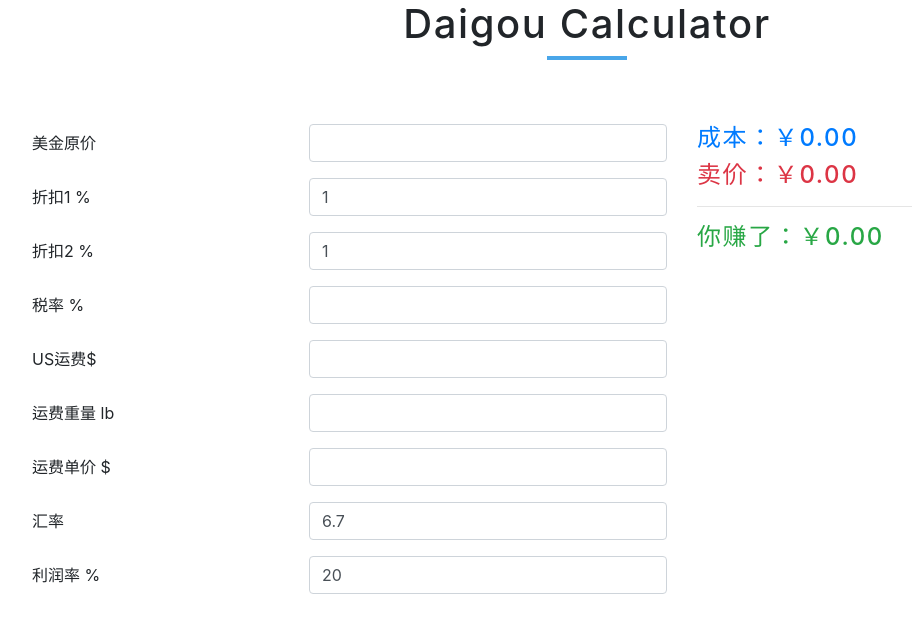
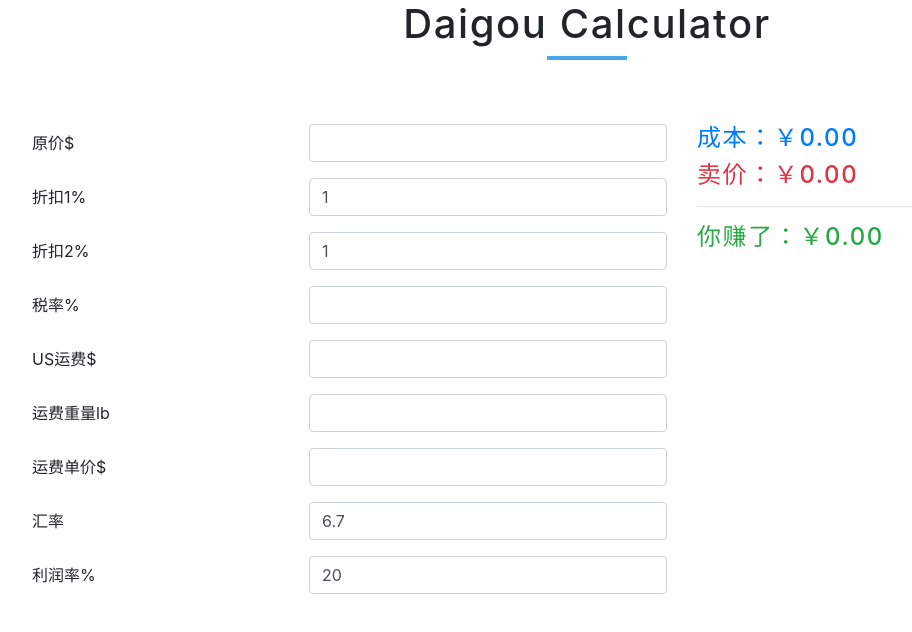
Before and after one commit to wuyu621/01-calculator, a React (Create React App) app: page / in a window 1280 px wide. Shown: the top 632 px of the page, without its empty margins (53-965 px from the left). Built offline with nearby package versions, Linux system fonts and the light colour scheme.

Commit message:
lable text changed

```diff
--- a/src/App.js
+++ b/src/App.js
@@ -32,7 +32,7 @@ function App() {
         <div className="row">
           <div className="col-7">
             <div className="form-group row">
-              <label className="col-5 col-form-label">美金原价</label>
+              <label className="col-5 col-form-label">原价$</label>
               <div className="col-7">
                 <input
                   type="number"
@@ -45,7 +45,7 @@ function App() {
               </div>
             </div>
             <div className="form-group row">
-              <label className="col-5 col-form-label">折扣1 %</label>
+              <label className="col-5 col-form-label">折扣1%</label>
               <div className="col-7">
                 <input
                   type="number"
@@ -59,7 +59,7 @@ function App() {
               </div>
             </div>
             <div className="form-group row">
-              <label className="col-5 col-form-label">折扣2 %</label>
+              <label className="col-5 col-form-label">折扣2%</label>
               <div className="col-7">
                 <input
                   type="number"
@@ -73,7 +73,7 @@ function App() {
               </div>
             </div>
             <div className="form-group row">
-              <label className="col-5 col-form-label">税率 %</label>
+              <label className="col-5 col-form-label">税率%</label>
               <div className="col-7">
                 <input
                   type="number"
@@ -99,7 +99,7 @@ function App() {
               </div>
             </div>
             <div className="form-group row">
-              <label className="col-5 col-form-label">运费重量 lb</label>
+              <label className="col-5 col-form-label">运费重量lb</label>
               <div className="col-7">
                 <input
                   type="number"
@@ -112,7 +112,7 @@ function App() {
               </div>
             </div>
             <div className="form-group row">
-              <label className="col-5 col-form-label">运费单价 $</label>
+              <label className="col-5 col-form-label">运费单价$</label>
               <div className="col-7">
                 <input
                   type="number"
@@ -139,7 +139,7 @@ function App() {
               </div>
             </div>
             <div className="form-group row">
-              <label className="col-5 col-form-label">利润率 %</label>
+              <label className="col-5 col-form-label">利润率%</label>
               <div className="col-7">
                 <input
                   type="number"
```
